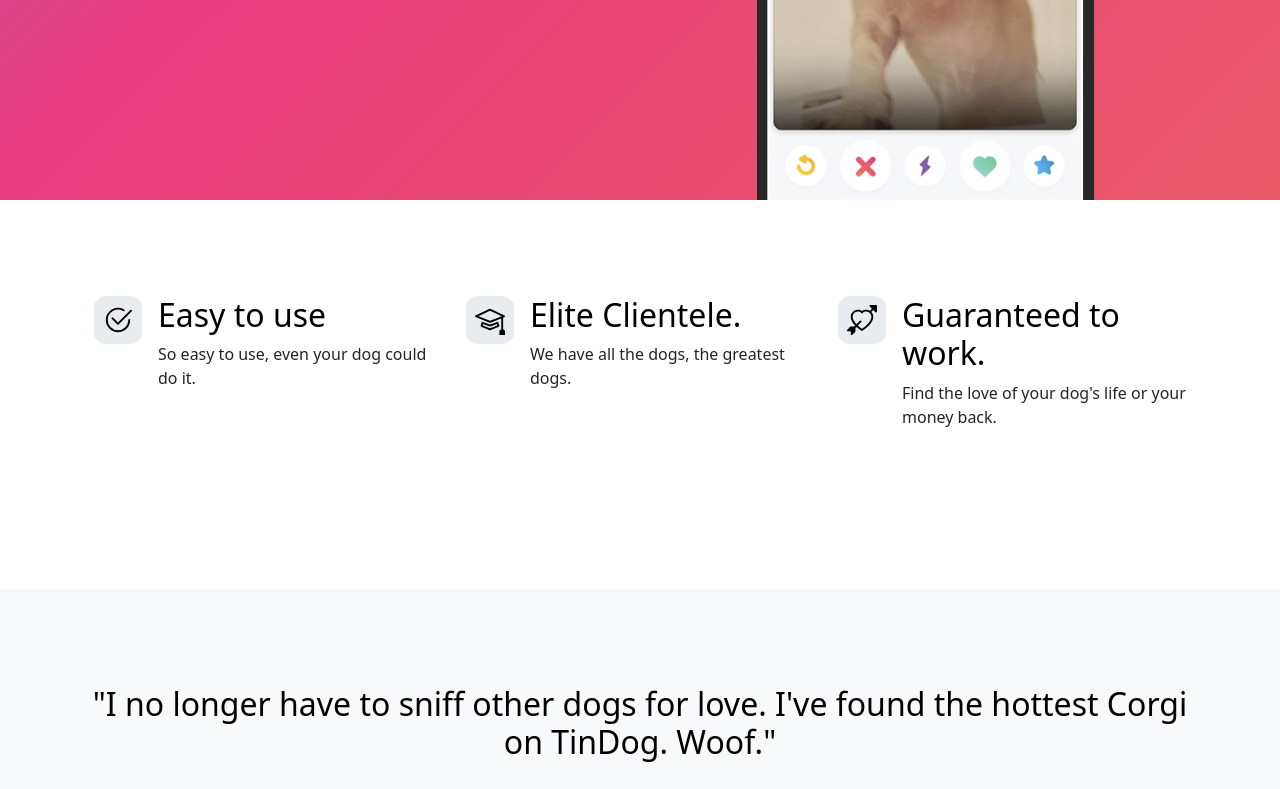
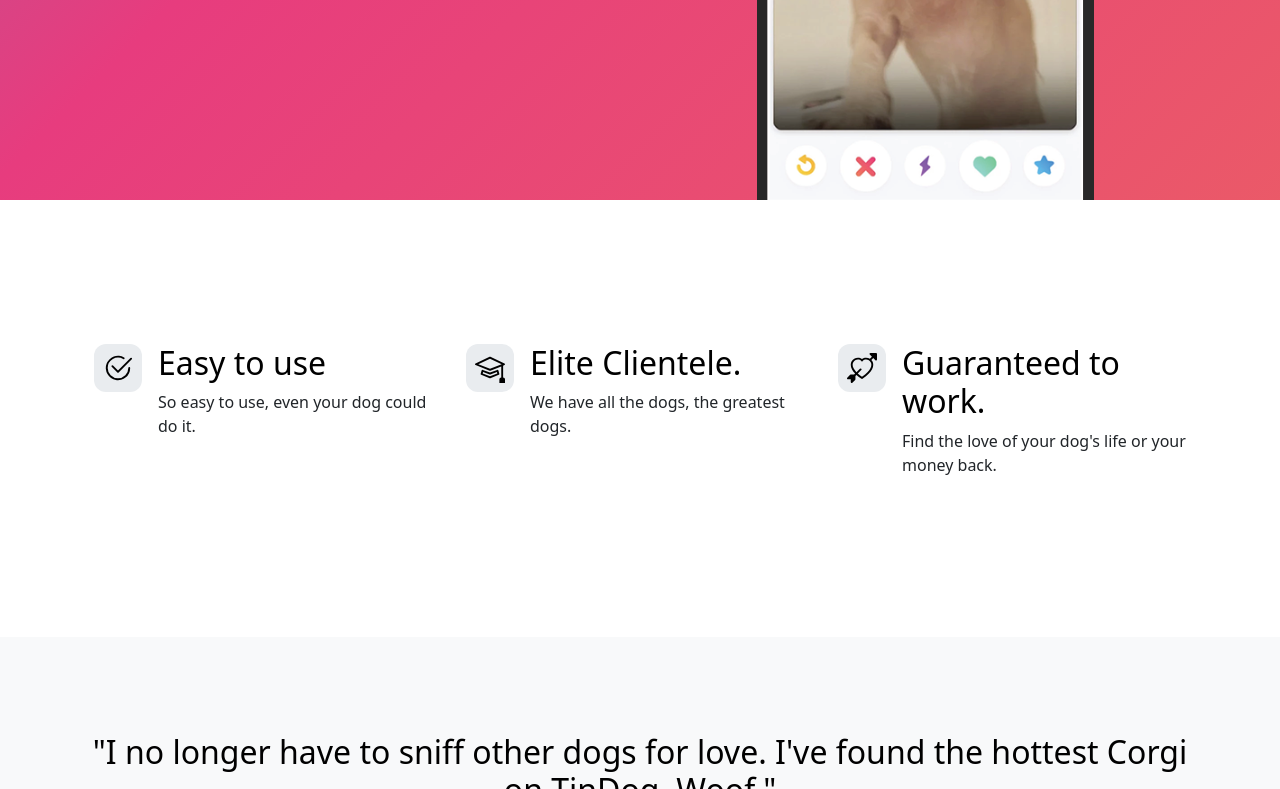
Before and after one commit to itzdiv/Bootstrap_tindog, a plain HTML site: page index.html in a window 1280 px wide. Shown: the part 490-1279 px from the top of the page. Drawn offline with nearby package versions, Linux system fonts and the light colour scheme.

Commit message:
Update index.html

```diff
--- a/index.html
+++ b/index.html
@@ -131,6 +131,7 @@
 
   <!-- Features -->
   <section id="features">
+	  <div class=".container mt-5">
     <div class="container px-4 py-5" id="hanging-icons">
 
       <div class="row g-4 py-5 row-cols-1 row-cols-lg-3">
@@ -180,7 +181,7 @@
         </div>
       </div>
     </div>
-
+</div>
   </section>
 
 
```
